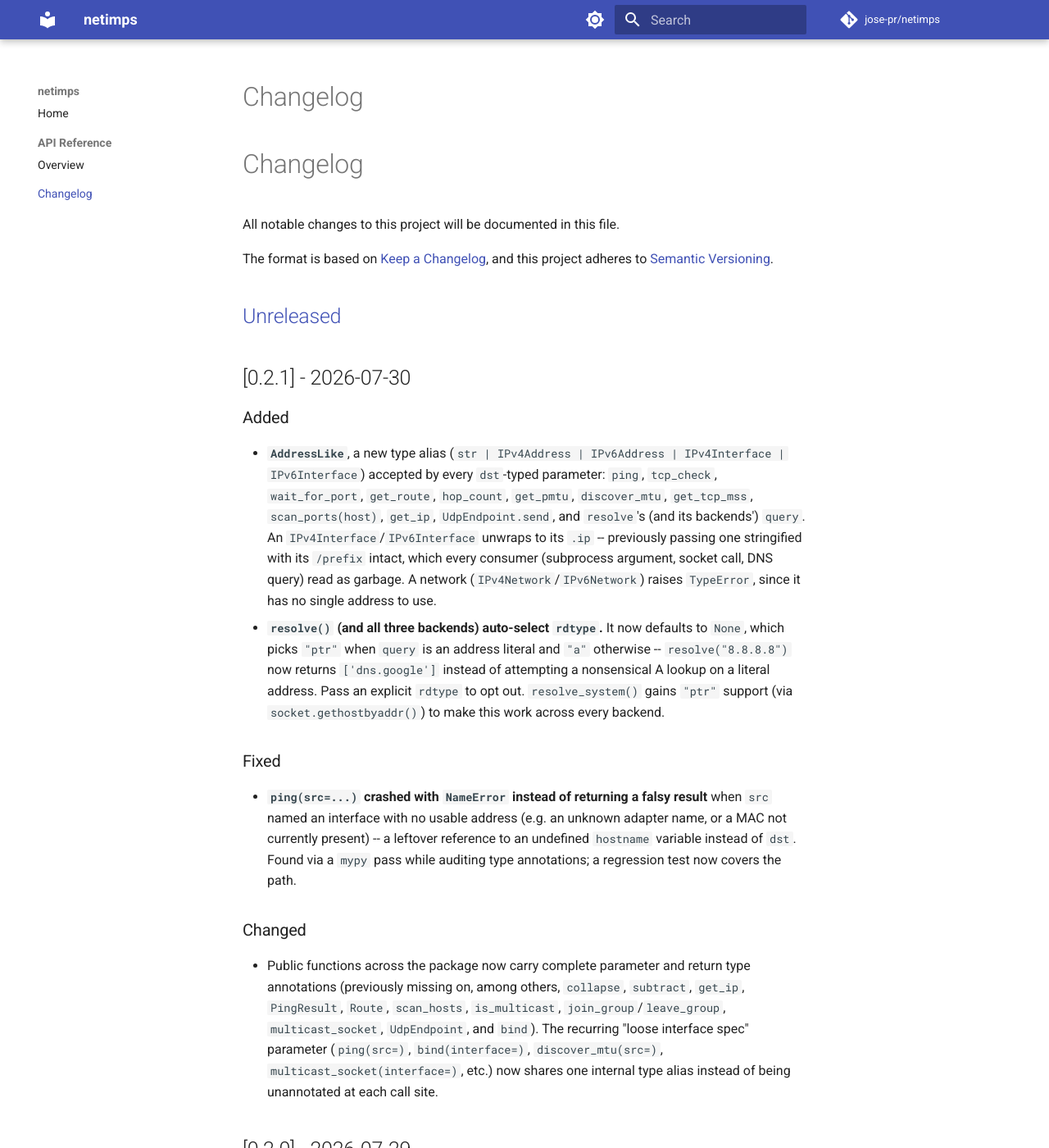
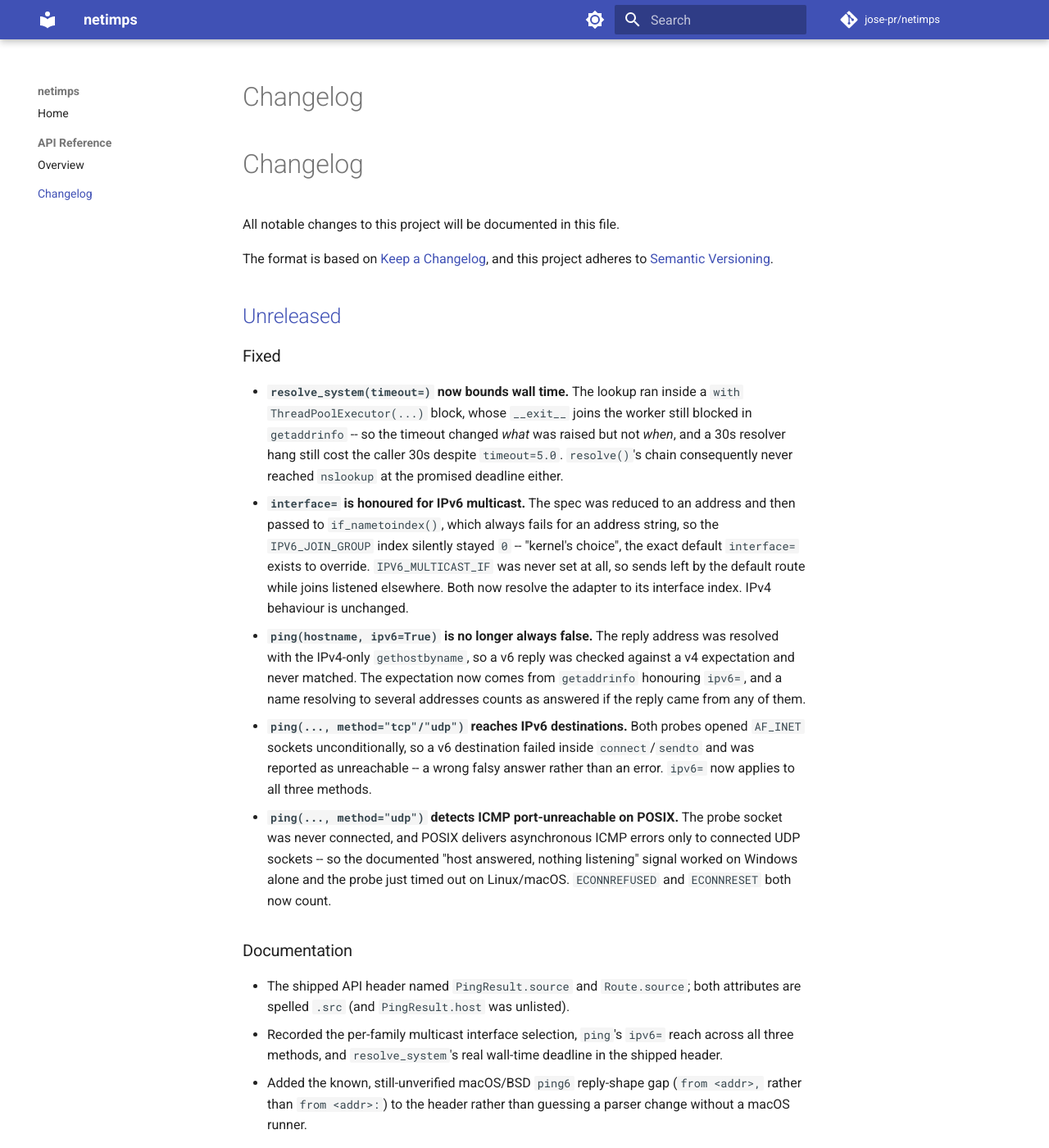
Before and after one commit to jose-pr/netimps, an MkDocs documentation site: the page built from docs/changelog.md, in a window 1280 px wide and 1400 px high. Shown: the whole window at 82% size. Built offline with MkDocs 1.6.1 and Material for MkDocs 9.7.7, drawn with Linux system fonts in a browser that asks for light colours; comment, search, counter and statistics services are not loaded; some of the changed text lies outside the part shown.

Commit message:
docs: bring the shipped header and changelog in line with the fixes
The shipped API header is consumed instead of the source, so a stale gotcha
there is worse than none. Records the per-family multicast interface
selection (address for v4, index for v6), that `ipv6=` reaches all three
ping methods, that the UDP probe connects so POSIX sees the ICMP error, and
that `resolve_system`'s timeout is a real wall-time deadline.

Also corrects two attribute names the header had wrong since the dst/src
naming pass: `PingResult.source` and `Route.source` are both `.src`, and
`PingResult.host` was unlisted -- a consumer following the header wrote
`result.source` and got an AttributeError.

Adds the still-unverified macOS/BSD ping6 reply-shape gap as a documented
known gap rather than guessing a parser change without a macOS runner, and
carries the four platform gotchas into the repo-root working notes.

Repairs the CHANGELOG reference-link block, which stopped at 0.1.0 -- the
0.2.0 and 0.2.1 headings rendered as dead brackets, and release.yml's
scraper assumes that block is maintained.

```diff
--- a/CHANGELOG.md
+++ b/CHANGELOG.md
@@ -6,6 +6,47 @@ The format is based on [Keep a Changelog](https://keepachangelog.com/en/1.1.0/),
 and this project adheres to [Semantic Versioning](https://semver.org/).
 
 ## [Unreleased]
+
+### Fixed
+
+- **`resolve_system(timeout=)` now bounds wall time.** The lookup ran inside a
+  `with ThreadPoolExecutor(...)` block, whose `__exit__` joins the worker
+  still blocked in `getaddrinfo` -- so the timeout changed *what* was raised
+  but not *when*, and a 30s resolver hang still cost the caller 30s despite
+  `timeout=5.0`. `resolve()`'s chain consequently never reached `nslookup` at
+  the promised deadline either.
+- **`interface=` is honoured for IPv6 multicast.** The spec was reduced to an
+  address and then passed to `if_nametoindex()`, which always fails for an
+  address string, so the `IPV6_JOIN_GROUP` index silently stayed `0` --
+  "kernel's choice", the exact default `interface=` exists to override.
+  `IPV6_MULTICAST_IF` was never set at all, so sends left by the default
+  route while joins listened elsewhere. Both now resolve the adapter to its
+  interface index. IPv4 behaviour is unchanged.
+- **`ping(hostname, ipv6=True)` is no longer always false.** The reply address
+  was resolved with the IPv4-only `gethostbyname`, so a v6 reply was checked
+  against a v4 expectation and never matched. The expectation now comes from
+  `getaddrinfo` honouring `ipv6=`, and a name resolving to several addresses
+  counts as answered if the reply came from any of them.
+- **`ping(..., method="tcp"/"udp")` reaches IPv6 destinations.** Both probes
+  opened `AF_INET` sockets unconditionally, so a v6 destination failed inside
+  `connect`/`sendto` and was reported as unreachable -- a wrong falsy answer
+  rather than an error. `ipv6=` now applies to all three methods.
+- **`ping(..., method="udp")` detects ICMP port-unreachable on POSIX.** The
+  probe socket was never connected, and POSIX delivers asynchronous ICMP
+  errors only to connected UDP sockets -- so the documented "host answered,
+  nothing listening" signal worked on Windows alone and the probe just timed
+  out on Linux/macOS. `ECONNREFUSED` and `ECONNRESET` both now count.
+
+### Documentation
+
+- The shipped API header named `PingResult.source` and `Route.source`; both
+  attributes are spelled `.src` (and `PingResult.host` was unlisted).
+- Recorded the per-family multicast interface selection, `ping`'s `ipv6=`
+  reach across all three methods, and `resolve_system`'s real wall-time
+  deadline in the shipped header.
+- Added the known, still-unverified macOS/BSD `ping6` reply-shape gap
+  (`from <addr>,` rather than `from <addr>:`) to the header rather than
+  guessing a parser change without a macOS runner.
 
 ## [0.2.1] - 2026-07-30
 
```
Also changed, not shown: other parts of CHANGELOG.md (+3 -1 lines), AGENTS.md (+17 -0 lines), src/netimps/AGENTS.md (+28 -3 lines).
